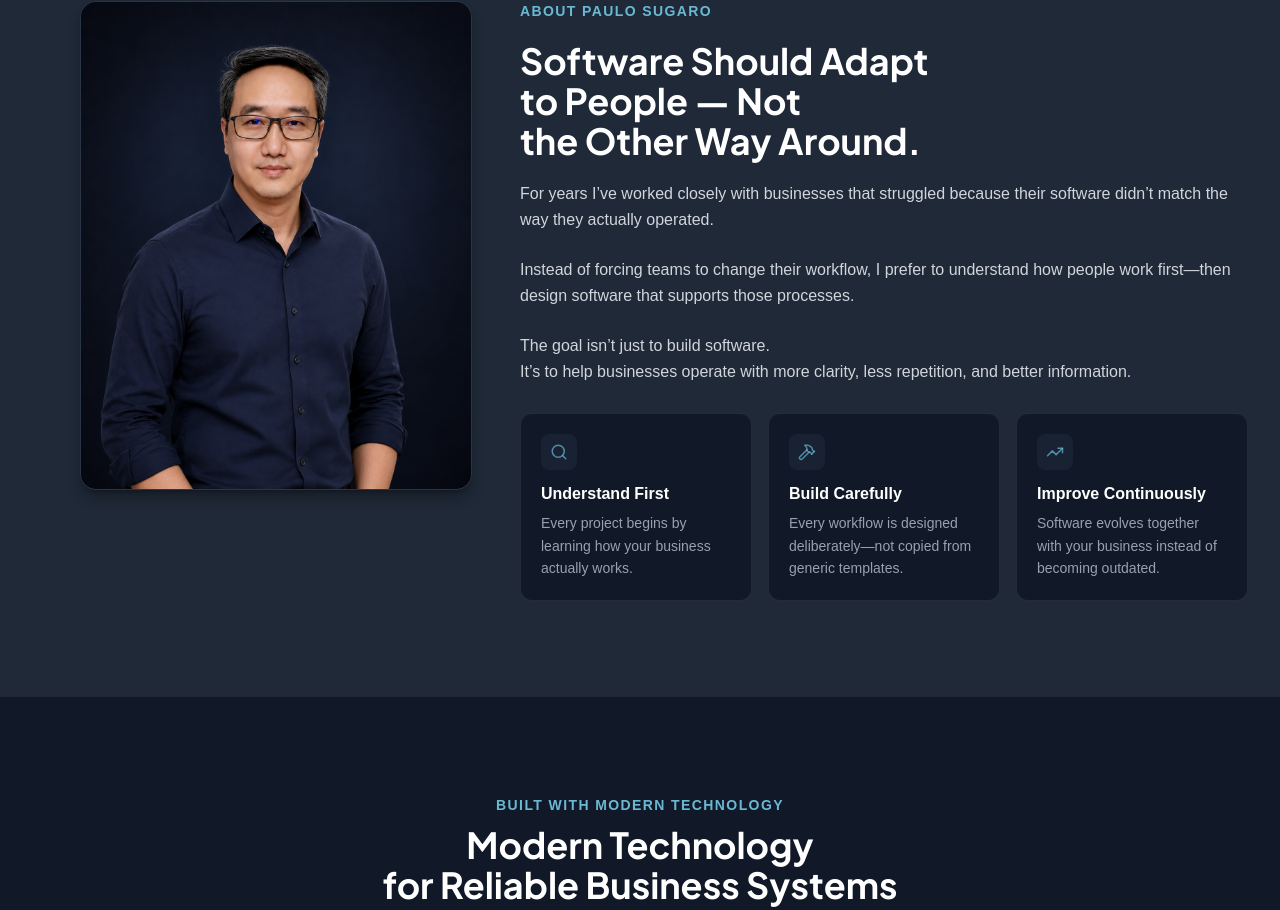
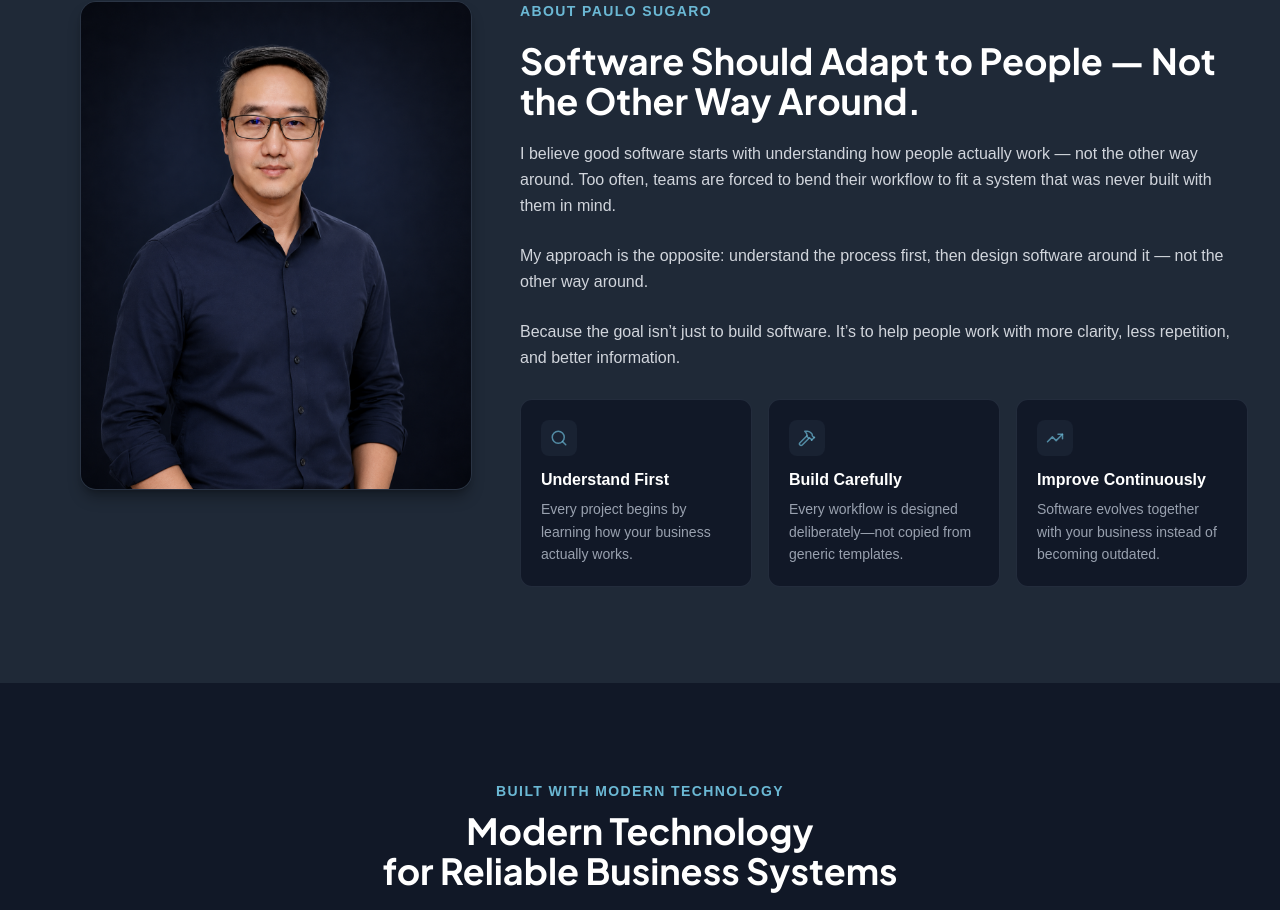
Before and after one commit to JalakBali/portfolio-paulo-sugaro, a Next.js app: page / in a window 1280 px wide. Shown: the part 6191-7101 px from the top of the page. Built offline with nearby package versions, Linux system fonts and the light colour scheme.

Commit message:
content: update About section copy
Replace heading and body paragraphs in About.tsx with refreshed messaging around adapting software to people's workflows instead of the other way around.

```diff
--- a/src/components/sections/About.tsx
+++ b/src/components/sections/About.tsx
@@ -94,30 +94,26 @@ export default function About() {
             variants={fadeUp}
             className="font-heading text-3xl font-bold text-white md:text-4xl"
           >
-            Software Should Adapt
-            <br />
-            to People — Not
-            <br />
-            the Other Way Around.
+            Software Should Adapt to People
+            &mdash; Not the Other Way Around.
           </motion.h2>
 
           <motion.div variants={staggerContainer} className="flex flex-col gap-6">
             <motion.p variants={fadeUp} className="leading-relaxed text-gray-300">
-              For years I&rsquo;ve worked closely with businesses that struggled
-              because their software didn&rsquo;t match the way they actually
-              operated.
+              I believe good software starts with understanding how people
+              actually work &mdash; not the other way around. Too often, teams
+              are forced to bend their workflow to fit a system that was never
+              built with them in mind.
             </motion.p>
 
             <motion.p variants={fadeUp} className="leading-relaxed text-gray-300">
-              Instead of forcing teams to change their workflow, I prefer to
-              understand how people work first&mdash;then design software that
-              supports those processes.
+              My approach is the opposite: understand the process first, then
+              design software around it &mdash; not the other way around.
             </motion.p>
 
             <motion.p variants={fadeUp} className="leading-relaxed text-gray-300">
-              The goal isn&rsquo;t just to build software.
-              <br />
-              It&rsquo;s to help businesses operate with more clarity, less
+              Because the goal isn&rsquo;t just to build software.
+              It&rsquo;s to help people work with more clarity, less
               repetition, and better information.
             </motion.p>
           </motion.div>
```
